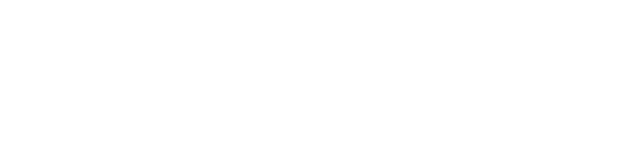
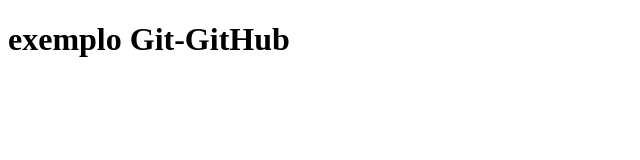
Before and after one commit to viniciussantos1912/exemploquinta, a plain HTML site: page index.html in a window 1280 px wide. Shown: the whole page, without its empty margins (0-640 px from the left). Drawn offline with Linux system fonts and the light colour scheme.

Commit message:
Adiçao do cabeçalho

```diff
--- a/index.html
+++ b/index.html
@@ -9,4 +9,5 @@
 <body>
 
 </body>
+    <h1>exemplo Git-GitHub</h1>
 </html>
```
